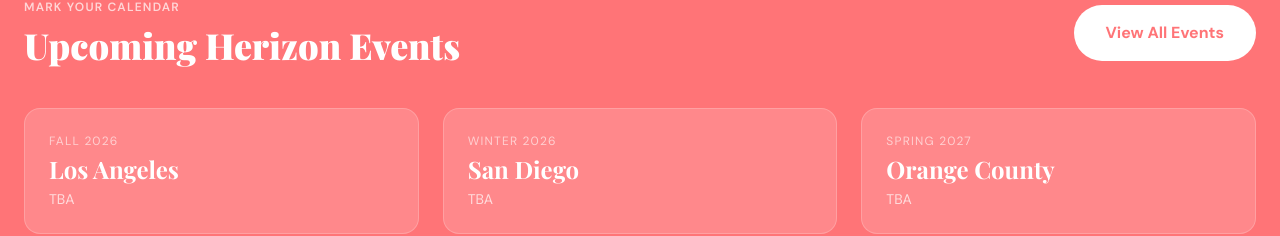
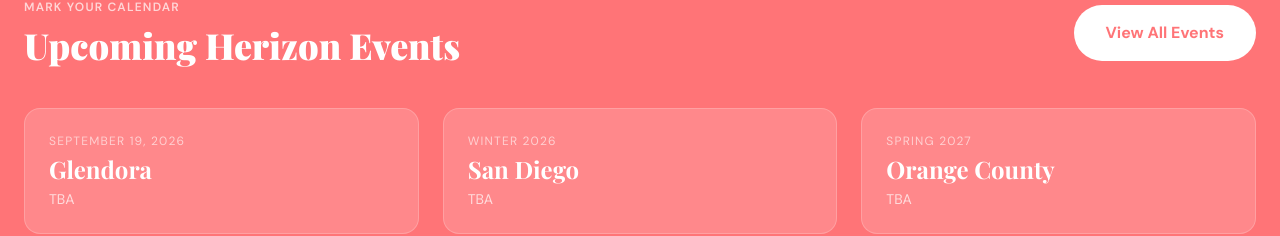
Before and after one commit to flourishprosper/herizonsociety-website, a Next.js app: page / in a window 1280 px wide. Shown: the part 2099-2335 px from the top of the page. Built offline with nearby package versions, Linux system fonts and the light colour scheme; a web font is replaced by a local one.

Commit message:
fix(events): update first event city to Glendora and date to September 19, 2026

```diff
--- a/src/app/page.tsx
+++ b/src/app/page.tsx
@@ -187,7 +187,7 @@
           </div>
           <div className="grid sm:grid-cols-2 lg:grid-cols-3 gap-6 mt-10">
             {[
-              { city: "Los Angeles", date: "Fall 2026", venue: "TBA" },
+              { city: "Glendora", date: "September 19, 2026", venue: "TBA" },
               { city: "San Diego", date: "Winter 2026", venue: "TBA" },
               { city: "Orange County", date: "Spring 2027", venue: "TBA" },
             ].map((event) => (
```
